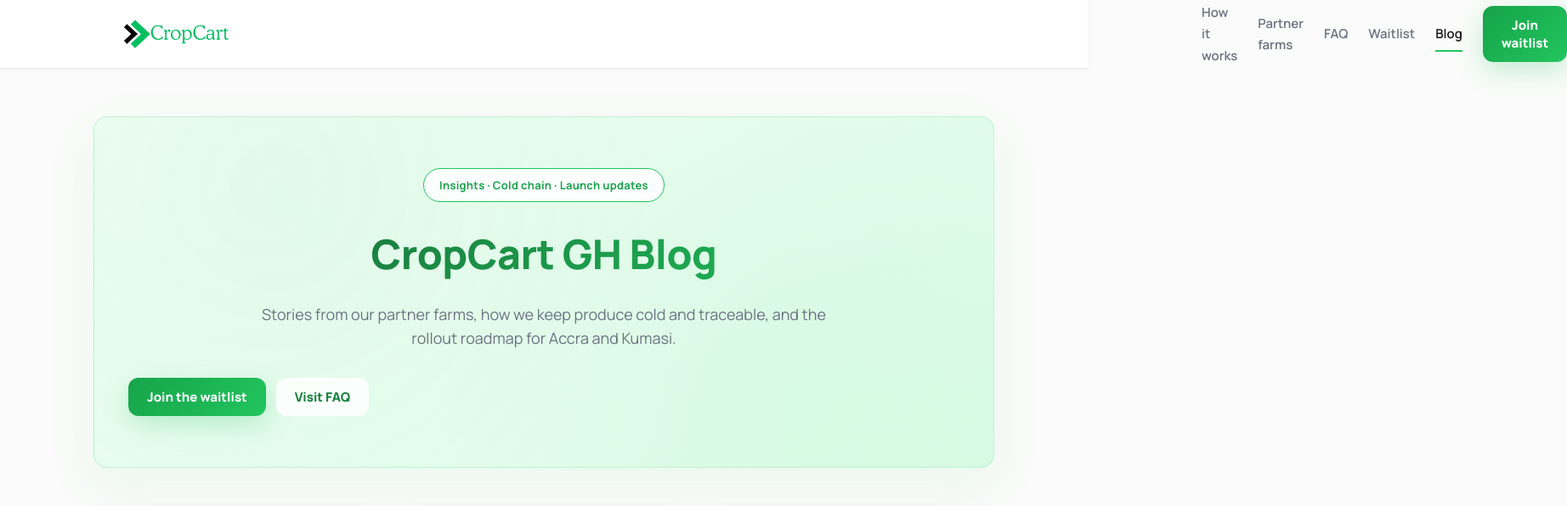
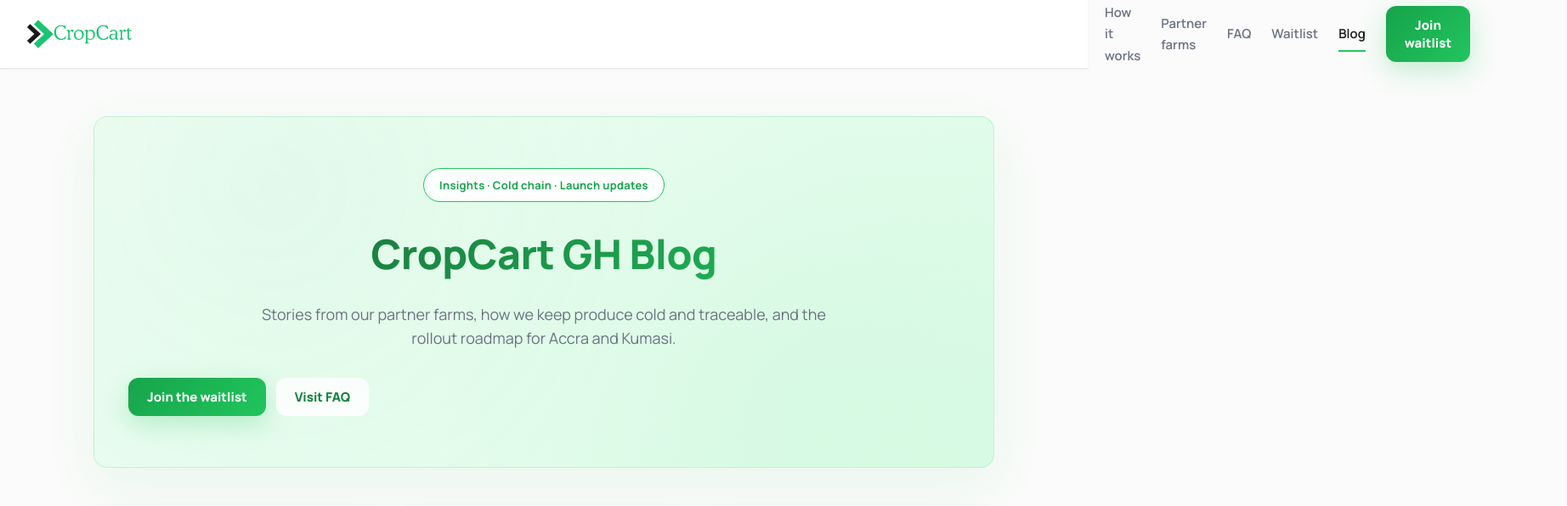
Before and after one commit to xZibit2444/CropCart, a plain HTML site: page blog.html in a window 1280 px wide. Shown: the top 596 px of the page at 85% size, 1844 px wide, since content can reach past the window. Drawn offline with Linux system fonts and the light colour scheme; a script that the page names is missing.

Commit message:
Push logo to far left edge of header

```diff
--- a/blog.html
+++ b/blog.html
@@ -60,12 +60,12 @@
 
     nav {
       width: 100%;
-      max-width: var(--max-width);
-      margin: 0 auto;
+      max-width: none;
+      margin: 0;
       display: flex;
       align-items: center;
       justify-content: space-between;
-      padding: 0 24px;
+      padding: 0 24px 0 0;
       height: var(--header-height);
     }
 
```
Also changed, not shown: early-access.html (+3 -3 lines), faq.html (+3 -3 lines), farms.html (+3 -3 lines), how-it-works.html (+3 -3 lines), index.html (+3 -3 lines), waitlist.html (+3 -3 lines).
